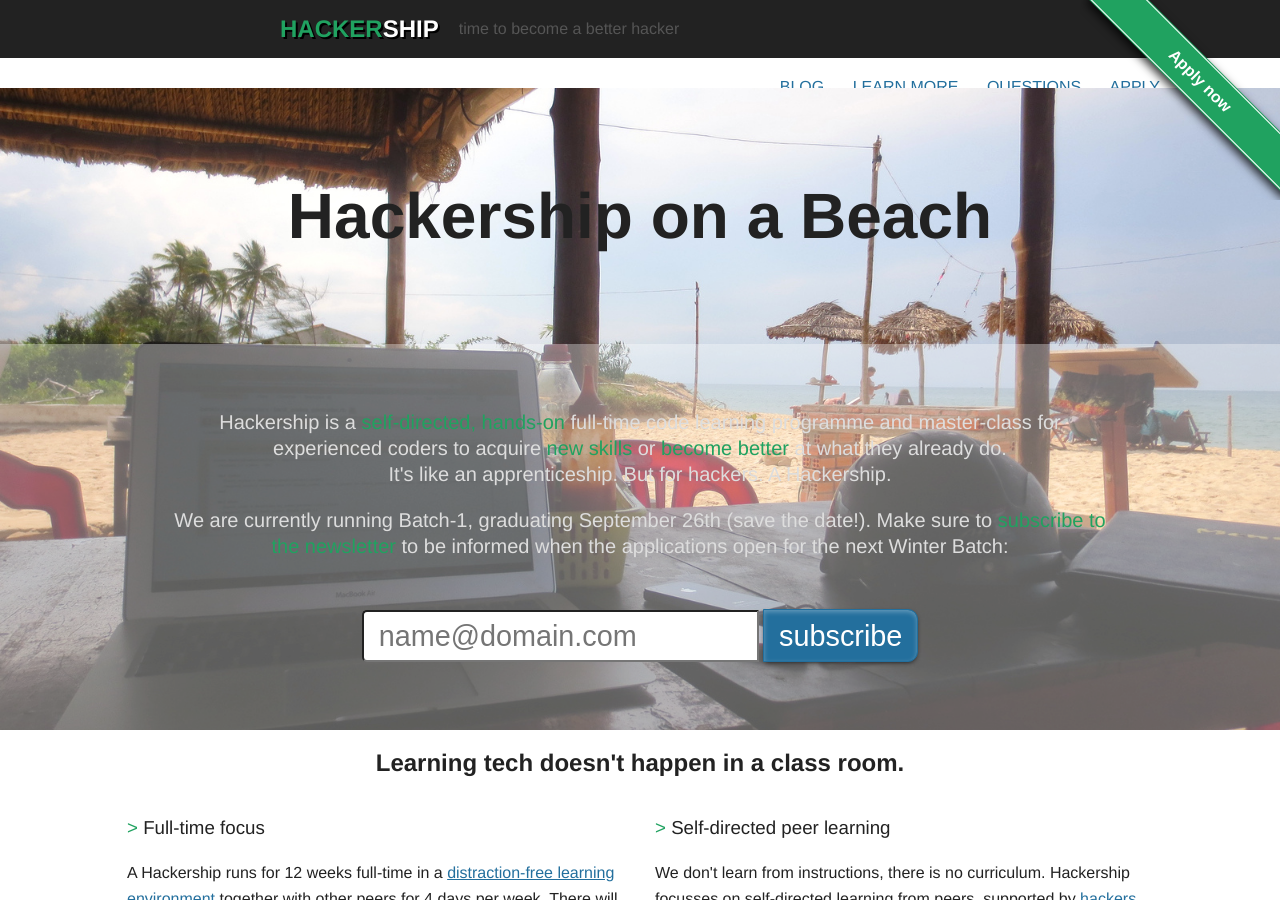
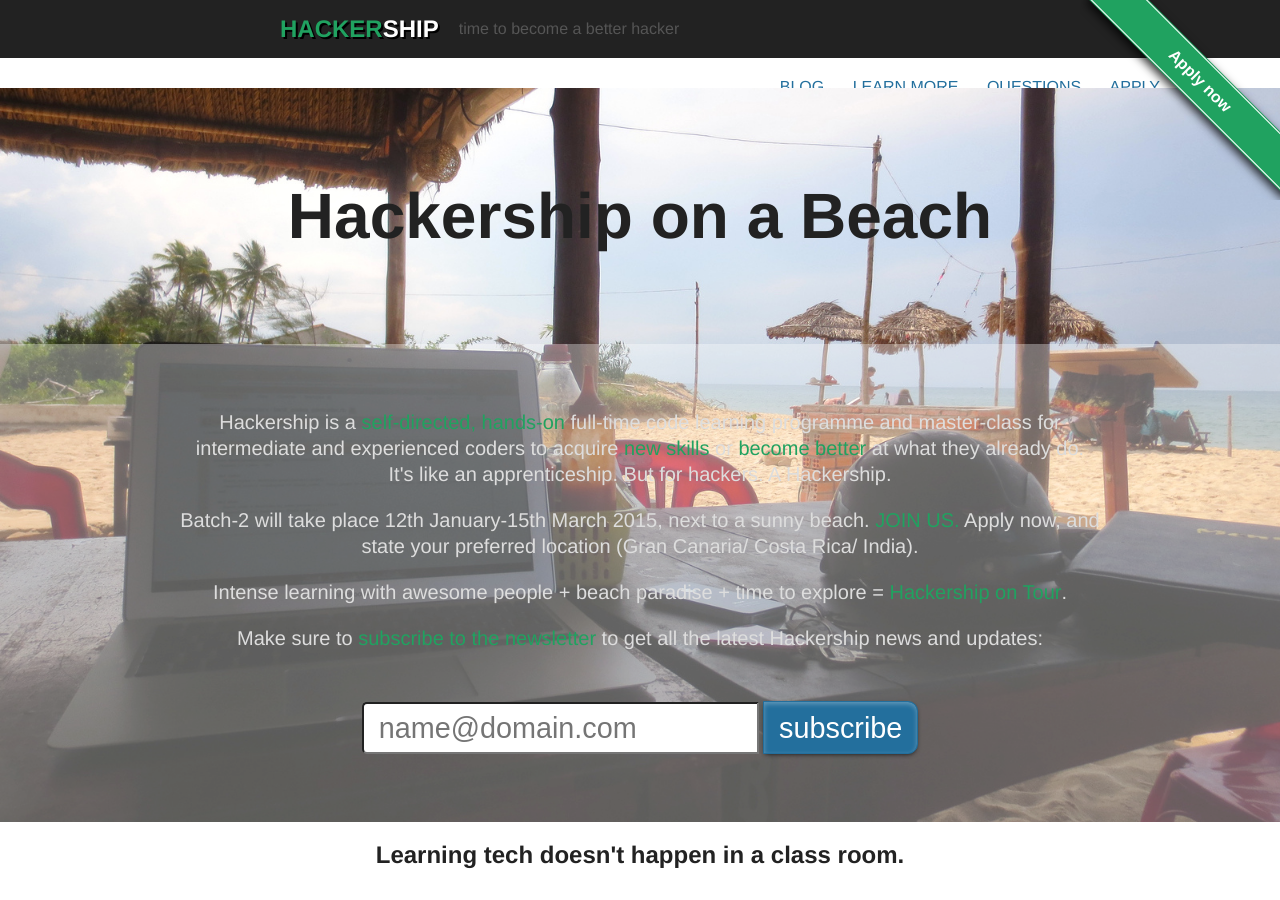
Before and after one commit to Hackership/website, a Jekyll site: the page built from index.html, in a window 1280 px wide and 900 px high. Built offline with Jekyll 4.4.1, drawn with Linux system fonts in a browser that asks for light colours; nearby versions of some CDN libraries.

Commit message:
Introducing Batch 2

```diff
--- a/_layouts/with-promo.html
+++ b/_layouts/with-promo.html
@@ -8,9 +8,13 @@ body_tags: "with-promo"
     <div class="blocker">
         <div class="wrapper">
             <div>
-                <p class="description">Hackership is a <em>self-directed, hands-on</em> full-time code learning programme and master-class for experienced coders to acquire <em>new skills</em> or <em>become better</em> at what they already do. <br> It's like an apprenticeship. But for hackers. A Hackership.
+                <p class="description">Hackership is a <em>self-directed, hands-on</em> full-time code learning programme and master-class for intermediate and experienced coders to acquire <em>new skills</em> or <em>become better</em> at what they already do. <br> It's like an apprenticeship. But for hackers. A Hackership.
                 </p>
-                <p class="description">We are currently running Batch-1, graduating September 26th (save the date!). Make sure to <em>subscribe to the newsletter</em> to be informed when the applications open for the next Winter Batch:</p>
+                <p class="description">Batch-2 will take place 12th January-15th March 2015, next to a sunny beach. <em>JOIN US.</em> Apply now, and state your preferred location (Gran Canaria/ Costa Rica/ India).
+                </p>
+                <p class="description">Intense learning with awesome people + beach paradise + time to explore = <em>Hackership on Tour</em>.
+                </p>
+                <p class="description">Make sure to <em>subscribe to the newsletter</em> to get all the latest Hackership news and updates:</p>
             </div>
 
             <div class="newsletter" style="width: 100%; float: none; text-align: center; margin: 50px auto">
```
